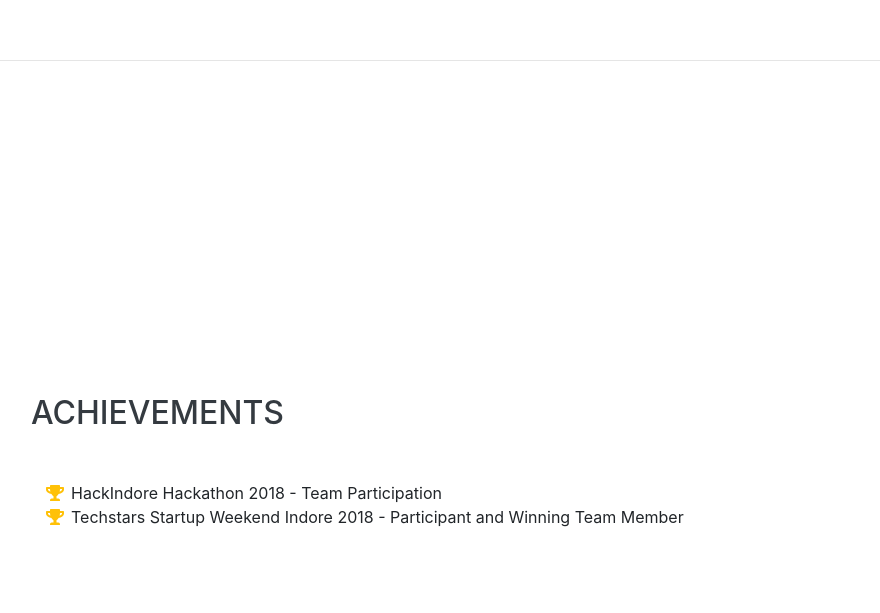
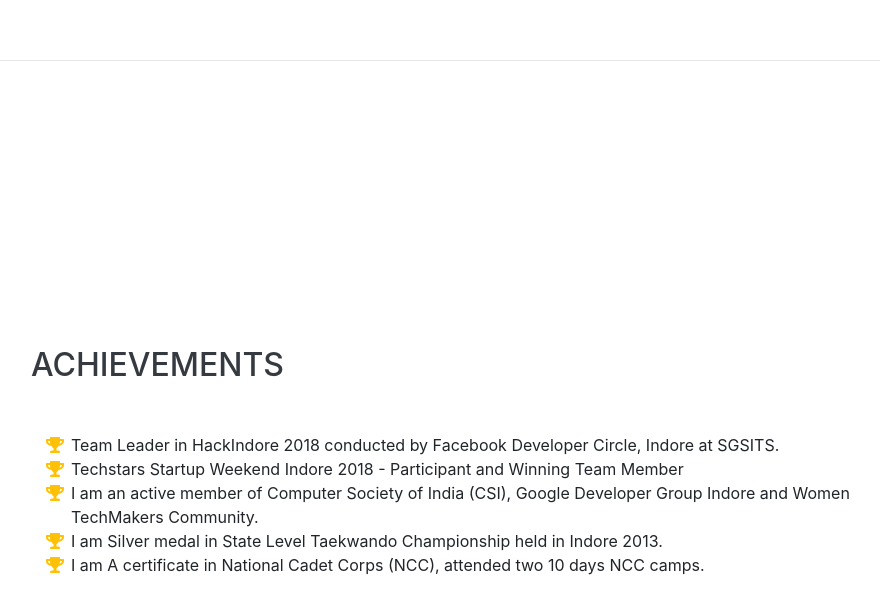
Before and after one commit to 11shwetanegi/11shwetanegi.github.io, a website with bundled scripts: page index.html in a window 1280 px wide. Shown: the part 3225-3838 px from the top of the page, without its empty margins (289-1169 px from the left). Built offline with nearby package versions, Linux system fonts and the light colour scheme; a web font is replaced by a local one.

Commit message:
Update index.html

```diff
--- a/index.html
+++ b/index.html
@@ -301,11 +301,19 @@
         <ul class="fa-ul mb-0">
           <li>
             <i class="fa-li fa fa-trophy text-warning"></i>
-            HackIndore Hackathon 2018 - Team Participation</li>
+            Team Leader in HackIndore 2018 conducted by Facebook Developer Circle, Indore at SGSITS.</li>
           <li>
             <i class="fa-li fa fa-trophy text-warning"></i>
             Techstars Startup Weekend Indore 2018 - Participant and Winning Team Member</li>
-
+          <li>
+            <i class="fa-li fa fa-trophy text-warning"></i>
+            I am an active member of Computer Society of India (CSI), Google Developer Group Indore and Women TechMakers Community. </li>
+	  <li>
+            <i class="fa-li fa fa-trophy text-warning"></i>
+            I am Silver medal in State Level Taekwando Championship held in Indore 2013.</li>
+	  <li>
+            <i class="fa-li fa fa-trophy text-warning"></i>
+            I am A certificate in National Cadet Corps (NCC), attended two 10 days NCC camps.</li>
         </ul>
       </div>
     </section>
```
